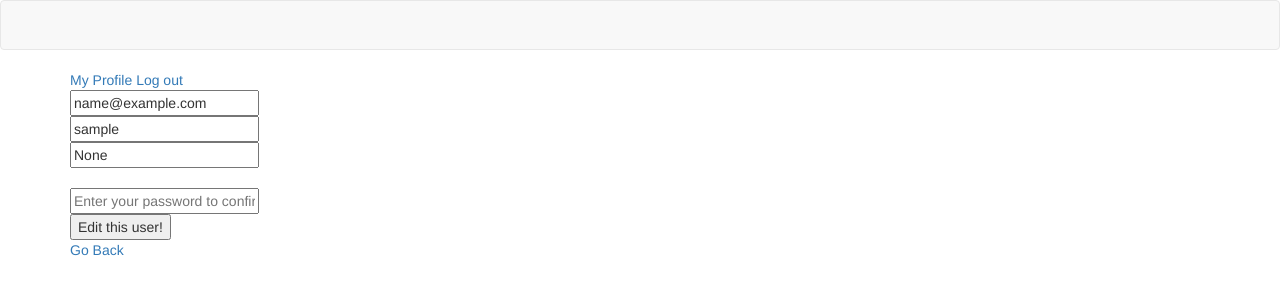
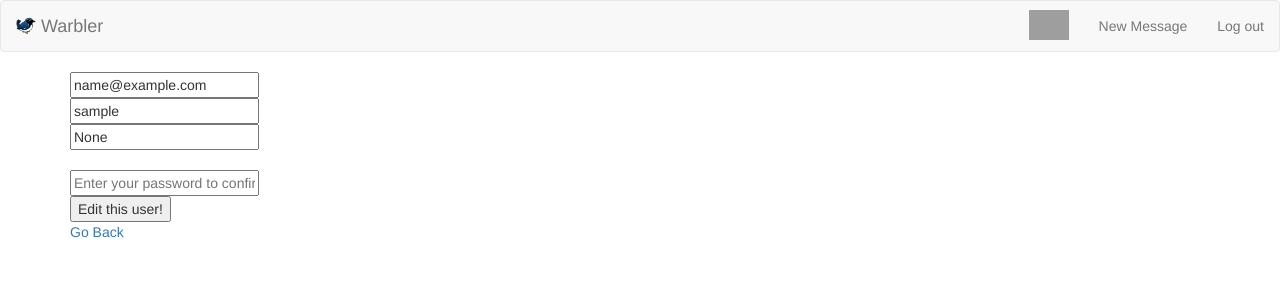
Before and after one commit to Mhowitt/Warbler-Project, a Flask app: page /users/1/edit in a window 1280 px wide. Shown: the top 300 px of the page. Run offline with Flask 2, Linux system fonts and the light colour scheme; the visitor is signed in with stand-in values (Sample User, id 1); data comes from the database, SQL or seed files in the repository; some libraries are stand-ins or nearby versions; grey boxes are pictures that could not be loaded.

Commit message:
updating navbar

```diff
--- /dev/null
+++ b/project/static/stylesheets/style.css
@@ -0,0 +1,10 @@
+.navbar-brand > img {
+  display: inline-block;
+  margin-bottom: 2px;
+  width: 20px;
+}
+
+.nav > li > a > img {
+  margin: -20px 0 -15px;
+  width: 40px;
+}
--- a/project/templates/base.html
+++ b/project/templates/base.html
@@ -15,9 +15,30 @@
       src="https://maxcdn.bootstrapcdn.com/bootstrap/3.3.7/js/bootstrap.min.js"
       integrity="sha384-Tc5IQib027qvyjSMfHjOMaLkfuWVxZxUPnCJA7l2mCWNIpG9mGCD8wGNIcPD7Txa"
       crossorigin="anonymous"></script>
+    <link rel="stylesheet" href="{{ url_for('static', filename='stylesheets/style.css') }}">
 </head>
 <body>
   <nav class="navbar navbar-default">
+    <div class="container-fluid">
+      <div class="navbar-header">
+        <a href="{{ url_for('root') }}" class="navbar-brand">
+          <img src="{{ url_for('static', filename='images/warbler-logo.png') }}" alt="">
+          <span>Warbler</span>
+        </a>
+      </div>
+      <ul class="nav navbar-nav navbar-right">
+        {% if current_user.is_anonymous %}
+          <li><a href="{{ url_for('users.signup') }}">Sign up</a></li>
+          <li><a href="{{ url_for('users.login') }}">Log in</a></li>
+        {% else %}
+          <li><a href="{{ url_for('users.show', id=current_user.id) }}">
+            <img src="{{ current_user.image_url }}" alt="{{ current_user.username }}">
+          </a></li>
+          <li><a href="{{ url_for('messages.new', id=current_user.id) }}">New Message</a></li>
+          <li><a href="{{ url_for('users.logout') }}">Log out</a></li>
+        {% endif %}
+      </ul>
+    </div>
   </nav>
   <div class="container">
 
@@ -25,12 +46,6 @@
       <p>{{ message }}</p>
     {% endfor %}
 
-    {% if current_user.is_anonymous %}
-      <a href="{{ url_for('users.signup') }}">Sign up</a> or <a href="{{ url_for('users.login') }}">Log In</a>
-    {% else %}
-      <a href="{{ url_for('users.show', id=current_user.id) }}">My Profile</a>
-      <a href="{{ url_for('users.logout') }}">Log out</a>
-    {% endif %}
     {% block content %}
     {% endblock %}
   </div>
```
Also changed, not shown: project/static/images/warbler-logo.png (added).
